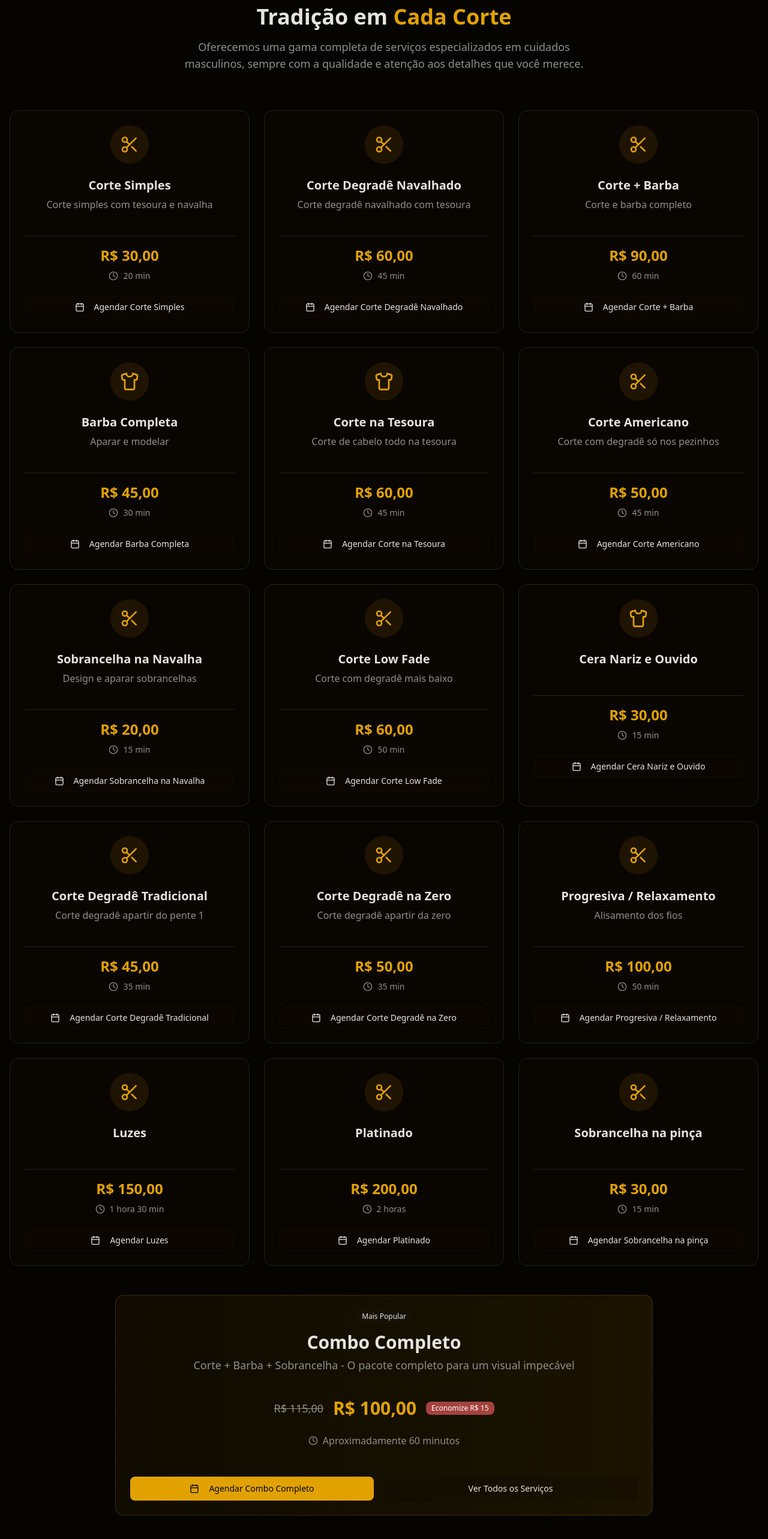
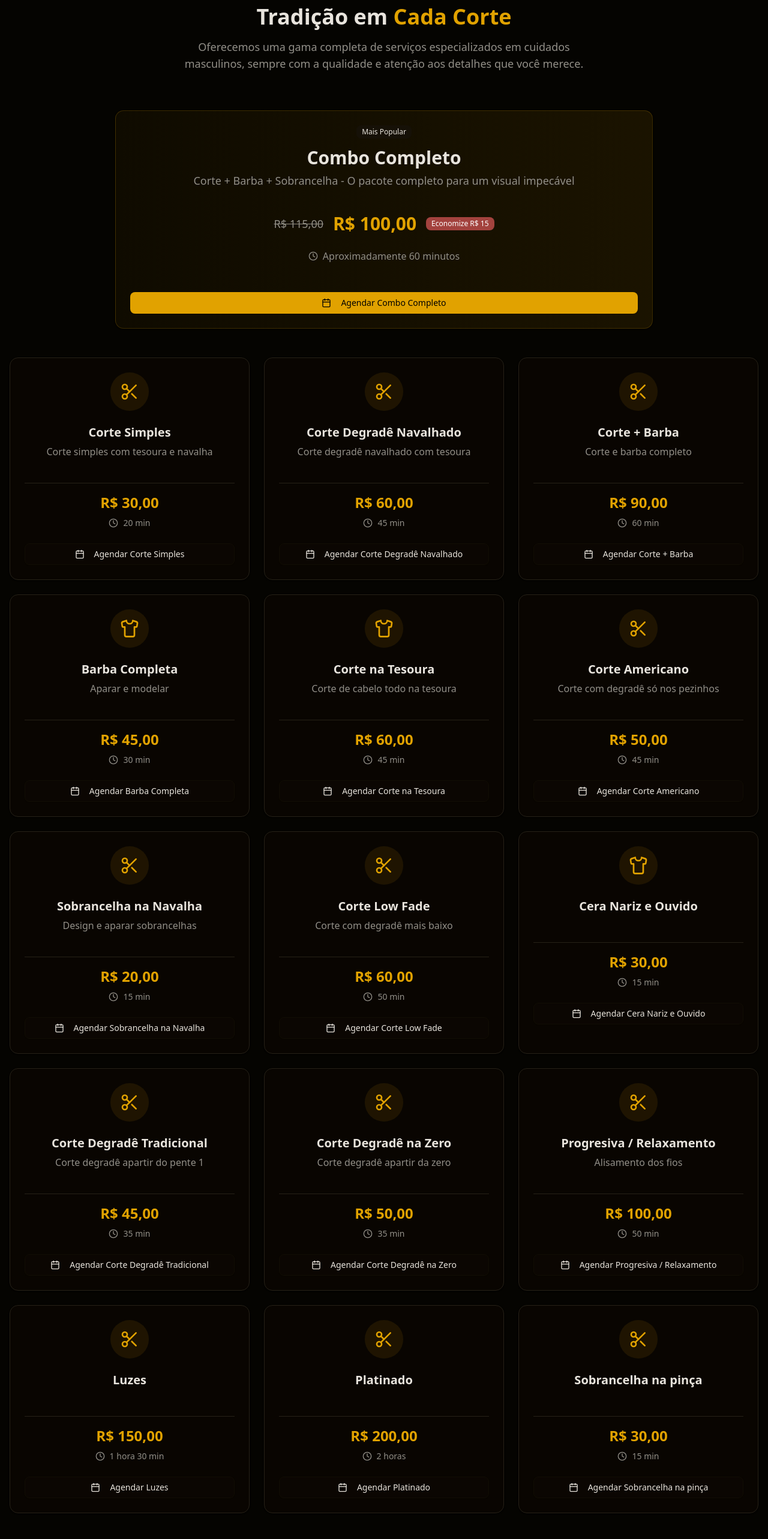
Before and after one commit to redlabs42/gold-mustache-web, a Next.js app: page / in a window 1280 px wide. Shown: the part 1154-3720 px from the top of the page at 60% size. Built offline with nearby package versions, Linux system fonts and the light colour scheme; a web font is replaced by a local one.

Commit message:
feat(services): update location recomended service

```diff
--- a/src/components/sections/ServicesSection.tsx
+++ b/src/components/sections/ServicesSection.tsx
@@ -61,8 +61,51 @@ export function ServicesSection() {
           </p>
         </div>
 
+        {/* Featured Combo */}
+        <div className="max-w-4xl mx-auto mb-12">
+          <Card className="bg-gradient-to-r from-primary/5 to-primary/10 border-primary/20">
+            <CardHeader className="text-center pb-4">
+              <Badge variant="secondary" className="mb-2 w-fit mx-auto">
+                Mais Popular
+              </Badge>
+              <CardTitle className="text-2xl md:text-3xl">
+                Combo Completo
+              </CardTitle>
+              <CardDescription className="text-lg">
+                Corte + Barba + Sobrancelha - O pacote completo para um visual
+                impecável
+              </CardDescription>
+            </CardHeader>
+
+            <CardContent className="text-center">
+              <div className="flex items-center justify-center space-x-4 mb-6">
+                <div className="text-lg text-muted-foreground line-through">
+                  R$ 115,00
+                </div>
+                <div className="text-3xl font-bold text-primary">R$ 100,00</div>
+                <Badge variant="destructive">Economize R$ 15</Badge>
+              </div>
+              <div className="flex items-center justify-center space-x-2 text-muted-foreground mb-6">
+                <Clock className="h-4 w-4" />
+                <span>Aproximadamente 60 minutos</span>
+              </div>
+            </CardContent>
+
+            <CardFooter className="flex flex-col sm:flex-row gap-4">
+              <Button
+                onClick={handleBookingClick}
+                size="default"
+                className="flex-1"
+              >
+                <Calendar className="h-5 w-5 mr-2" />
+                Agendar Combo Completo
+              </Button>
+            </CardFooter>
+          </Card>
+        </div>
+
         {/* Mobile Carousel */}
-        <div className="md:hidden mb-12">
+        <div className="md:hidden">
           <Carousel
             opts={{
               align: "start",
@@ -129,7 +172,7 @@ export function ServicesSection() {
         </div>
 
         {/* Desktop Grid */}
-        <div className="hidden md:grid grid-cols-2 lg:grid-cols-3 gap-6 mb-12">
+        <div className="hidden md:grid grid-cols-2 lg:grid-cols-3 gap-6">
           {SERVICES.map((service) => {
             const IconComponent =
               serviceIcons[service.id as keyof typeof serviceIcons];
@@ -178,49 +221,6 @@ export function ServicesSection() {
             );
           })}
         </div>
-
-        {/* Featured Combo */}
-        <div className="max-w-4xl mx-auto">
-          <Card className="bg-gradient-to-r from-primary/5 to-primary/10 border-primary/20">
-            <CardHeader className="text-center pb-4">
-              <Badge variant="secondary" className="mb-2 w-fit mx-auto">
-                Mais Popular
-              </Badge>
-              <CardTitle className="text-2xl md:text-3xl">
-                Combo Completo
-              </CardTitle>
-              <CardDescription className="text-lg">
-                Corte + Barba + Sobrancelha - O pacote completo para um visual
-                impecável
-              </CardDescription>
-            </CardHeader>
-
-            <CardContent className="text-center">
-              <div className="flex items-center justify-center space-x-4 mb-6">
-                <div className="text-lg text-muted-foreground line-through">
-                  R$ 115,00
-                </div>
-                <div className="text-3xl font-bold text-primary">R$ 100,00</div>
-                <Badge variant="destructive">Economize R$ 15</Badge>
-              </div>
-              <div className="flex items-center justify-center space-x-2 text-muted-foreground mb-6">
-                <Clock className="h-4 w-4" />
-                <span>Aproximadamente 60 minutos</span>
-              </div>
-            </CardContent>
-
-            <CardFooter className="flex flex-col sm:flex-row gap-4">
-              <Button onClick={handleBookingClick} size="lg" className="flex-1">
-                <Calendar className="h-5 w-5 mr-2" />
-                Agendar Combo Completo
-              </Button>
-
-              <Button variant="outline" size="lg" asChild className="flex-1">
-                <a href="#servicos">Ver Todos os Serviços</a>
-              </Button>
-            </CardFooter>
-          </Card>
-        </div>
       </div>
     </section>
   );
```
